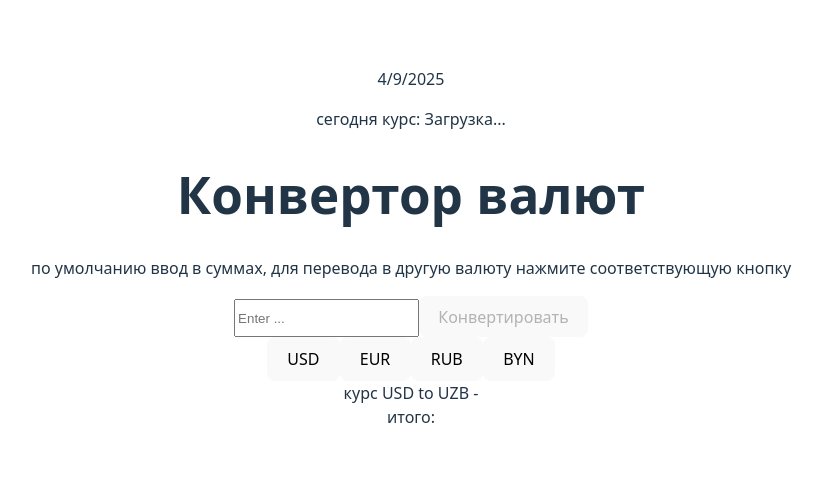
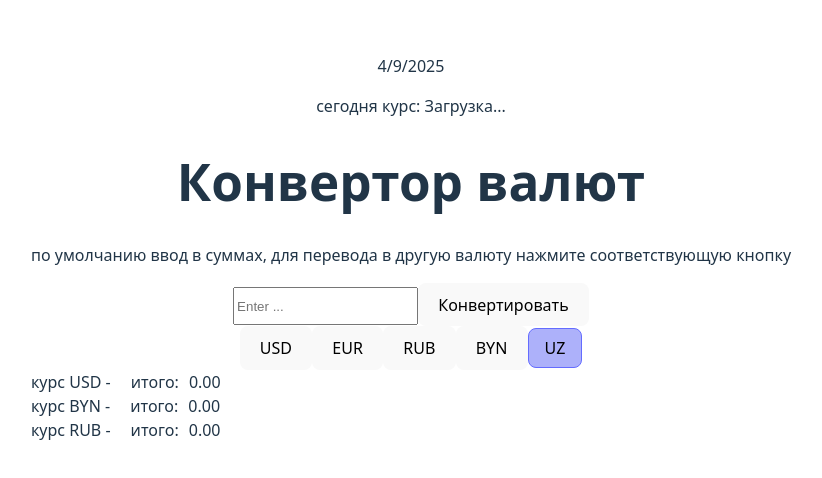
Before and after one commit to Igogoblin/myExchange, a React (Vite) app in the folder exchange/: page / in a window 1280 px wide. Shown: the part 160-638 px from the top of the page, without its empty margins (229-1051 px from the left). Built offline with nearby package versions, Linux system fonts and the light colour scheme; no server answers.

Commit message:
feat: add style button

```diff
--- a/exchange/src/App.css
+++ b/exchange/src/App.css
@@ -44,3 +44,11 @@
 .notActiveBtn {
   border: none;
 }
+.buttonActive {
+  border: 1px solid #646cff;
+  background-color: #adb1fa;
+  /* color: white; */
+  padding: 0.5em 1em;
+  border-radius: 0.5em;
+  cursor: pointer;
+}
--- a/exchange/src/App.tsx
+++ b/exchange/src/App.tsx
@@ -1,10 +1,25 @@
 import "./App.css";
-import InputShow from "./components/input/InputShow";
+// import InputShow from "./components/input/InputShow";
 import { useEffect } from "react";
 import { getCurrenciesThank } from "./api/getCurrencies";
 import { useAppDispatch, useAppSelector } from "./hooks/hooks";
 import { useSelector } from "react-redux";
 import { RootState } from "./store/store";
+import InputShow from "./components/input/InputShow";
+import { setCheckCurrency } from "./store/currencySlice";
+import ShowBlock from "./components/showBlock/ShowBlock";
+
+type CurrencyButton = {
+  value: string;
+};
+
+const interestCurrencyButtons: CurrencyButton[] = [
+  { value: "USD" },
+  { value: "EUR" },
+  { value: "RUB" },
+  { value: "BYN" },
+  { value: "UZ" },
+];
 
 function App() {
   const dispatch = useAppDispatch();
@@ -12,15 +27,36 @@ function App() {
 
   const currencies = useAppSelector((state) => state.currency.currencies);
   const myValueNow = useSelector((state: RootState) => state.currency.myValue);
-  console.log("test", currencies);
+  const state = useAppSelector((state) => state.currency);
+  // console.log("test", currencies);
   useEffect(() => {
     console.log("dispatching");
     dispatch(getCurrenciesThank());
   }, [dispatch]);
-  function getValue(value: number): void {
-    console.log("Input value:", value);
+  // function getValue(value: number): void {
+  //   console.log("Input value:", value);
+  // }
+  function showResult(item: CurrencyButton) {
+    console.log("push the button", item);
+    console.log(myValueNow);
+    const showValue = document.getElementsByClassName(
+      `result ${item.value}`
+    )[0];
+    // const correlation = document.querySelector(".correlation");
+    console.log(showValue);
+    if (showValue) {
+      showValue.textContent = `${
+        myValueNow * (Number(currencies[0]?.Rate) || 0)
+      }`;
+    }
+    dispatch(setCheckCurrency({ value: item.value }));
+    console.log("item", item);
+    console.log("state ", state);
   }
-  // function showValue
+  // function showValue() {
+  //   console.log("we get result with state: ", myValueNow);
+  //   console.log("currencies", currencies);
+  // }
   return (
     <main>
       <header>
@@ -36,35 +72,36 @@ function App() {
         по умолчанию ввод в суммах, для перевода в другую валюту нажмите
         соответствующую кнопку
       </p>
-      <div className="forInput">
-        <InputShow getValue={getValue} />
-        <button
-          className={`${myValueNow ? "activeBtn" : "notActiveBtn"}`}
-          disabled={!myValueNow}
-        >
-          Конвертировать
-        </button>
+      <InputShow />
+      <div className="orderBlock">
+        {interestCurrencyButtons.map((item) => (
+          <button
+            key={item.value}
+            value={item.value}
+            className={`choseMoney ${
+              item.value === state.checkCurrency ? "buttonActive" : ""
+            }`}
+            onClick={() => showResult(item)}
+          >
+            {item.value}
+          </button>
+        ))}
       </div>
-      <div className="orderBlock">
-        <button value={"USD"} className="choseMoney">
-          USD
-        </button>
-        <button value={"EUR"} className="choseMoney">
-          EUR
-        </button>
-        <button value={"RUB"} className="choseMoney">
-          RUB
-        </button>
-        <button value={"BYN"} className="choseMoney">
-          BYN
-        </button>
-      </div>
-      <div className="showValue">
+      {["USD", "BYN", "RUB"].map((item) => (
+        <ShowBlock item={item} />
+        // <div className="showValue" key={item}>
+        //   <div>курс {item} to UZB - </div>
+        //   <div className={`correlation ${item}`}></div>
+        //   <div> итого: </div>
+        //   <div className={`result ${item}`}></div>
+        // </div>
+      ))}
+      {/* <div className="showValue" onClick={showValue}>
         <div>курс USD to UZB - </div>
         <div className="correlation"></div>
         <div> итого: </div>
-        <div className="result"></div>
-      </div>
+        <div className="result USD"></div>
+      </div> */}
     </main>
   );
 }
--- a/exchange/src/components/input/InputShow.tsx
+++ b/exchange/src/components/input/InputShow.tsx
@@ -2,20 +2,19 @@ import { ChangeEvent, useState } from "react";
 import { useDispatch } from "react-redux";
 import { setMyValue } from "../../store/currencySlice";
 
-type InputShowProps = {
-  getValue: (value: number) => void;
-};
-
-const InputShow = ({ getValue }: InputShowProps) => {
+const InputShow = () => {
   const [value, setValue] = useState("");
   const dispatch = useDispatch();
   const handleChange = (e: ChangeEvent<HTMLInputElement>) => {
     const inputValue = e.target.value.replace(/[^0-9]/g, "");
     setValue(inputValue);
-    getValue(inputValue ? parseInt(inputValue) : 0);
+  };
+  const getValue = () => {
     dispatch(setMyValue(value));
+    console.log("setValue - ", value);
   };
   return (
+    <div>
       <input
         value={value}
         onChange={handleChange}
@@ -25,6 +24,8 @@ const InputShow = ({ getValue }: InputShowProps) => {
         className="border border-gray-300 rounded-md p-2 focus:outline-none focus:ring-2 focus:ring-blue-500 height-32"
         placeholder="Enter ..."
       />
+      <button onClick={getValue}>Конвертировать</button>
+    </div>
   );
 };
 export default InputShow;
--- /dev/null
+++ b/exchange/src/components/showBlock/ShowBlock.module.css
@@ -0,0 +1,5 @@
+.showValue {
+  margin: 0 auto;
+  display: flex;
+  gap: 10px;
+}
--- /dev/null
+++ b/exchange/src/components/showBlock/ShowBlock.tsx
@@ -0,0 +1,36 @@
+import { useAppSelector } from "../../hooks/hooks";
+import style from "./ShowBlock.module.css";
+
+type ShowBlockProps = {
+  item: string;
+};
+const ShowBlock = ({ item }: ShowBlockProps) => {
+  const currencies = useAppSelector((state) => state.currency.currencies);
+  const myValueNow = useAppSelector((state) => state.currency.myValue);
+  //   const currencyBYN = currencies.find((el) => el.Ccy === "BYN");
+  //   const currencyUSD = currencies.find((item) => item.Code === "USD");
+  //   const currencyEUR = currencies.find((item) => item.Code === "EUR");
+  // const currencyRUB = currencies.find((item) => item.Code === "RUB");
+  //   console.log(currencyBYN);
+  function showResult(item: string) {
+    switch (item) {
+      case "USD":
+        return (myValueNow * (Number(currencies[0]?.Rate) || 0)).toFixed(2);
+      case "EUR":
+        return (myValueNow * (Number(currencies[1]?.Rate) || 0)).toFixed(2);
+      case "RUB":
+        return (myValueNow * (Number(currencies[2]?.Rate) || 0)).toFixed(2);
+      case "BYN":
+        return (myValueNow * (Number(currencies[11]?.Rate) || 0)).toFixed(2);
+    }
+  }
+  return (
+    <div className={style.showValue} key={item}>
+      <div>курс {item} - </div>
+      <div className={`correlation ${item}`}></div>
+      <div> итого: </div>
+      <div className={`result ${item}`}>{showResult(item)}</div>
+    </div>
+  );
+};
+export default ShowBlock;
--- a/exchange/src/store/currencySlice.ts
+++ b/exchange/src/store/currencySlice.ts
@@ -12,6 +12,8 @@ type CurrencyItem = {
 type CurrencyState = {
   currencies: CurrencyItem[];
   myValue: number;
+  checkCurrency: string;
+  uzValue: number;
   loading: boolean;
   error: string | null;
 };
@@ -19,6 +21,8 @@ type CurrencyState = {
 const initialState: CurrencyState = {
   currencies: [],
   myValue: 0,
+  checkCurrency: "UZ",
+  uzValue: 0,
   loading: false,
   error: null,
 };
@@ -29,6 +33,21 @@ const currencySlice = createSlice({
   reducers: {
     setMyValue: (state, action) => {
       state.myValue = action.payload;
+    },
+    setCheckCurrency: (state, action) => {
+      // const { value } = action.payload;
+      state.checkCurrency = action.payload.value;
+      // if (state.checkCurrency.includes(value)) {
+      //   state.checkCurrency = state.checkCurrency.filter(
+      //     (item) => item !== value
+      //   );
+      // } else {
+      //   state.checkCurrency.push(value);
+      // }
+    },
+    setUzValue: (state, action) => {
+      //
+      // state.uzValue = action.payload.value
     },
   },
   extraReducers: (builder) => {
@@ -49,4 +68,4 @@ const currencySlice = createSlice({
 });
 
 export default currencySlice.reducer;
-export const { setMyValue } = currencySlice.actions;
+export const { setMyValue, setCheckCurrency } = currencySlice.actions;
```
Lines whose indentation alone changed are shown as unchanged.
